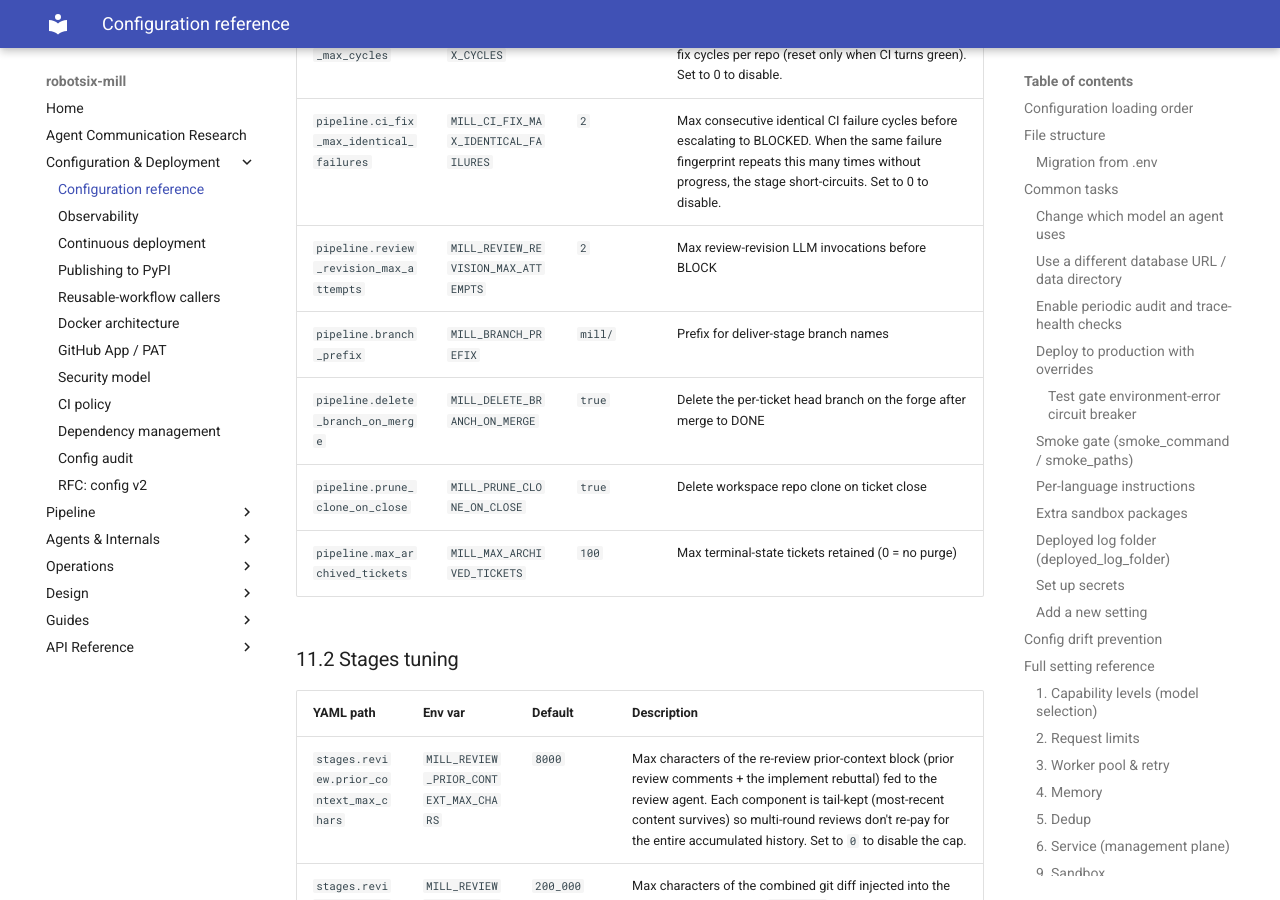
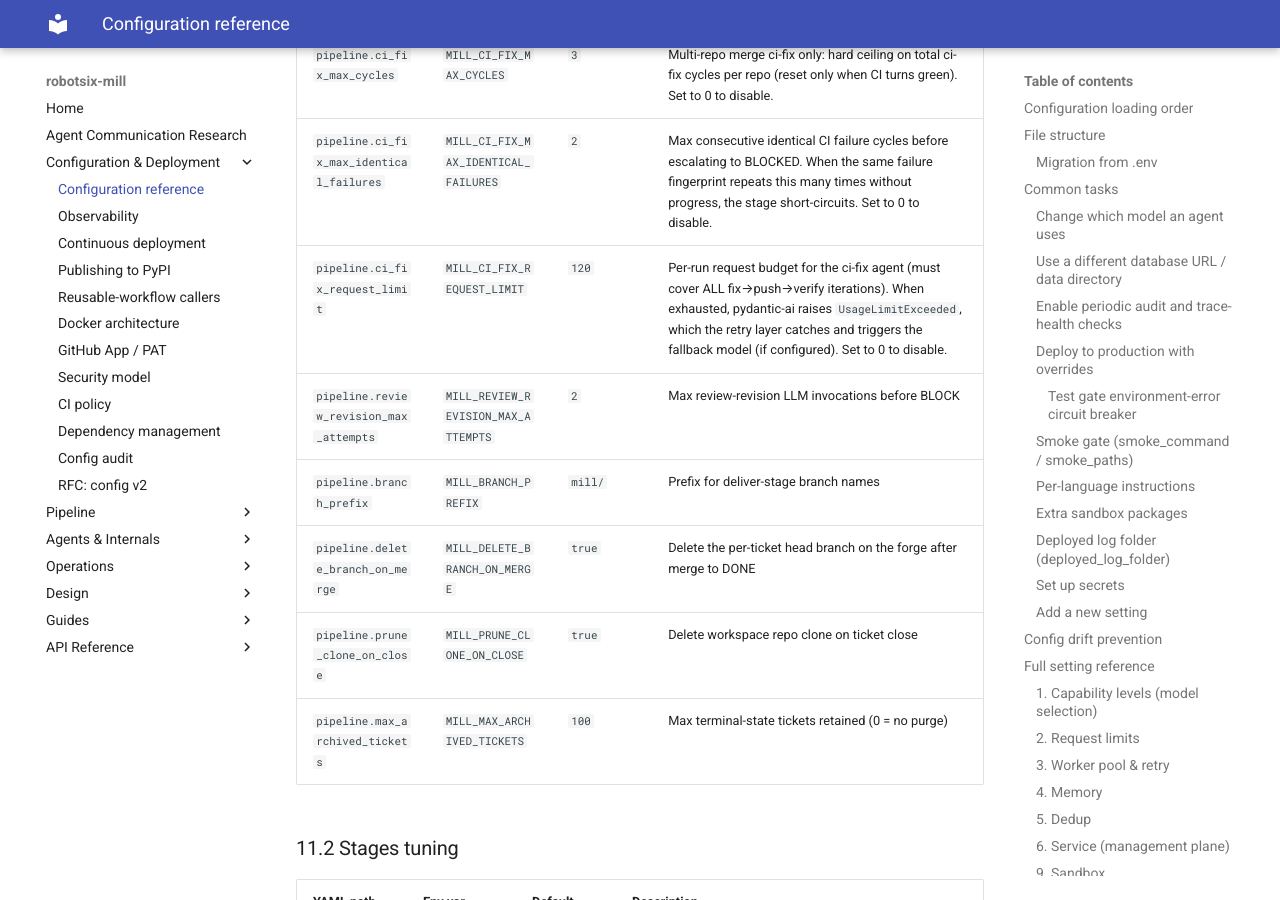
Before and after one commit to damien-robotsix/robotsix-mill, an MkDocs documentation site: the page built from docs/configuration.md, in a window 1280 px wide and 900 px high, scrolled down 19400 px. Built offline with MkDocs 1.6.1 and Material for MkDocs 9.7.7, drawn with Linux system fonts in a browser that asks for light colours.

Commit message:
mill: env doc sync: missing-from-docs — MILL_CI_FIX_REQUEST_LIMIT (20260623T180528Z-env-doc-sync-missing-from-docs-mill-ci-f-6a90)

```diff
--- a/docs/configuration.md
+++ b/docs/configuration.md
@@ -547,6 +547,7 @@ the `claude` CLI in the container). These knobs govern that path:
 | `pipeline.ci_fix_max_attempts` | `MILL_CI_FIX_MAX_ATTEMPTS` | `2` | Multi-repo merge ci-fix only: max CI-fix LLM invocations before BLOCK |
 | `pipeline.ci_fix_max_cycles` | `MILL_CI_FIX_MAX_CYCLES` | `3` | Multi-repo merge ci-fix only: hard ceiling on total ci-fix cycles per repo (reset only when CI turns green). Set to 0 to disable. |
 | `pipeline.ci_fix_max_identical_failures` | `MILL_CI_FIX_MAX_IDENTICAL_FAILURES` | `2` | Max consecutive identical CI failure cycles before escalating to BLOCKED. When the same failure fingerprint repeats this many times without progress, the stage short-circuits. Set to 0 to disable. |
+| `pipeline.ci_fix_request_limit` | `MILL_CI_FIX_REQUEST_LIMIT` | `120` | Per-run request budget for the ci-fix agent (must cover ALL fix→push→verify iterations). When exhausted, pydantic-ai raises `UsageLimitExceeded`, which the retry layer catches and triggers the fallback model (if configured). Set to 0 to disable. |
 | `pipeline.review_revision_max_attempts` | `MILL_REVIEW_REVISION_MAX_ATTEMPTS` | `2` | Max review-revision LLM invocations before BLOCK |
 | `pipeline.branch_prefix` | `MILL_BRANCH_PREFIX` | `mill/` | Prefix for deliver-stage branch names |
 | `pipeline.delete_branch_on_merge` | `MILL_DELETE_BRANCH_ON_MERGE` | `true` | Delete the per-ticket head branch on the forge after merge to DONE |
```
Also changed, not shown: CHANGELOG.md (+1 -0 lines).
